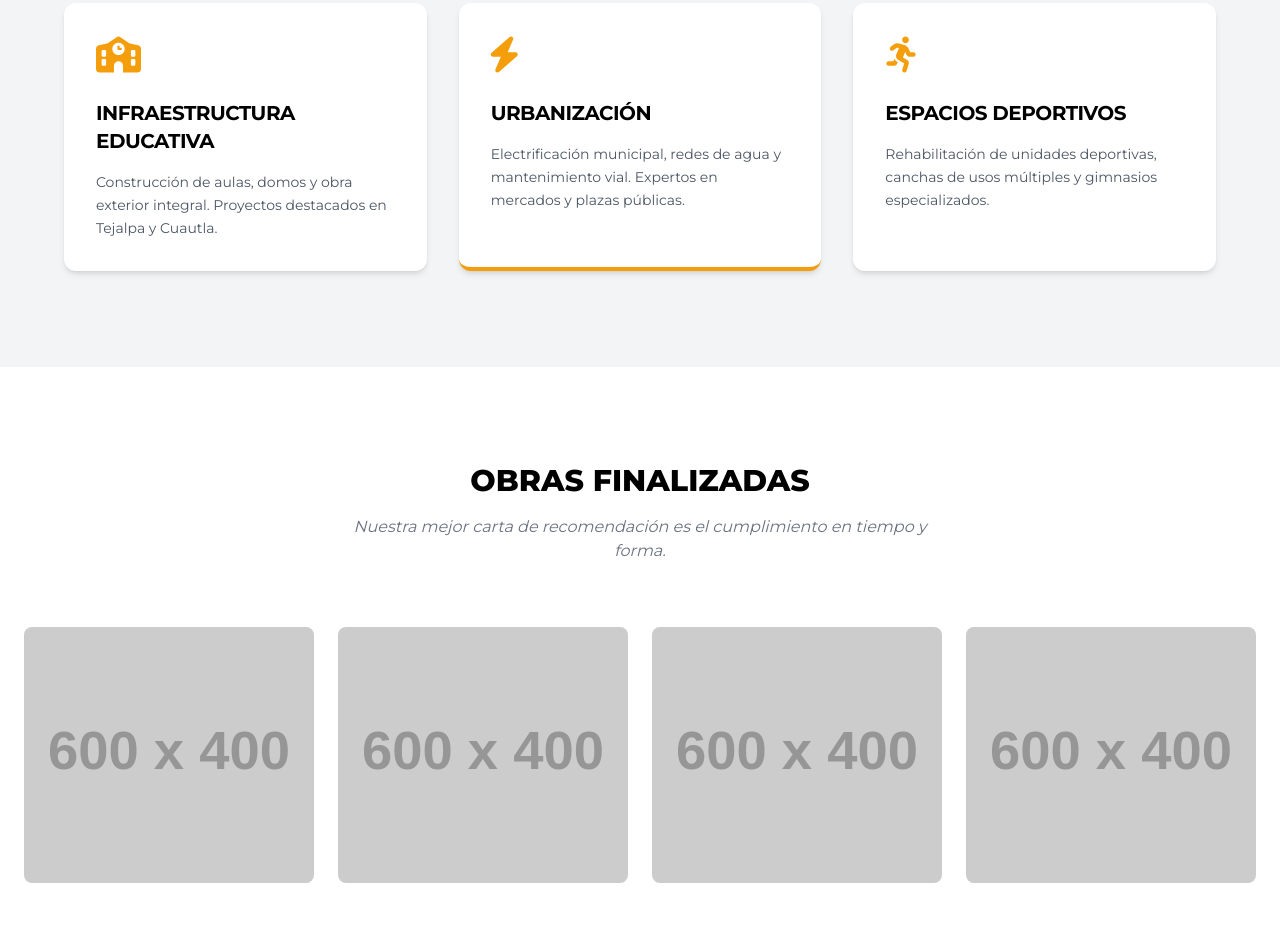
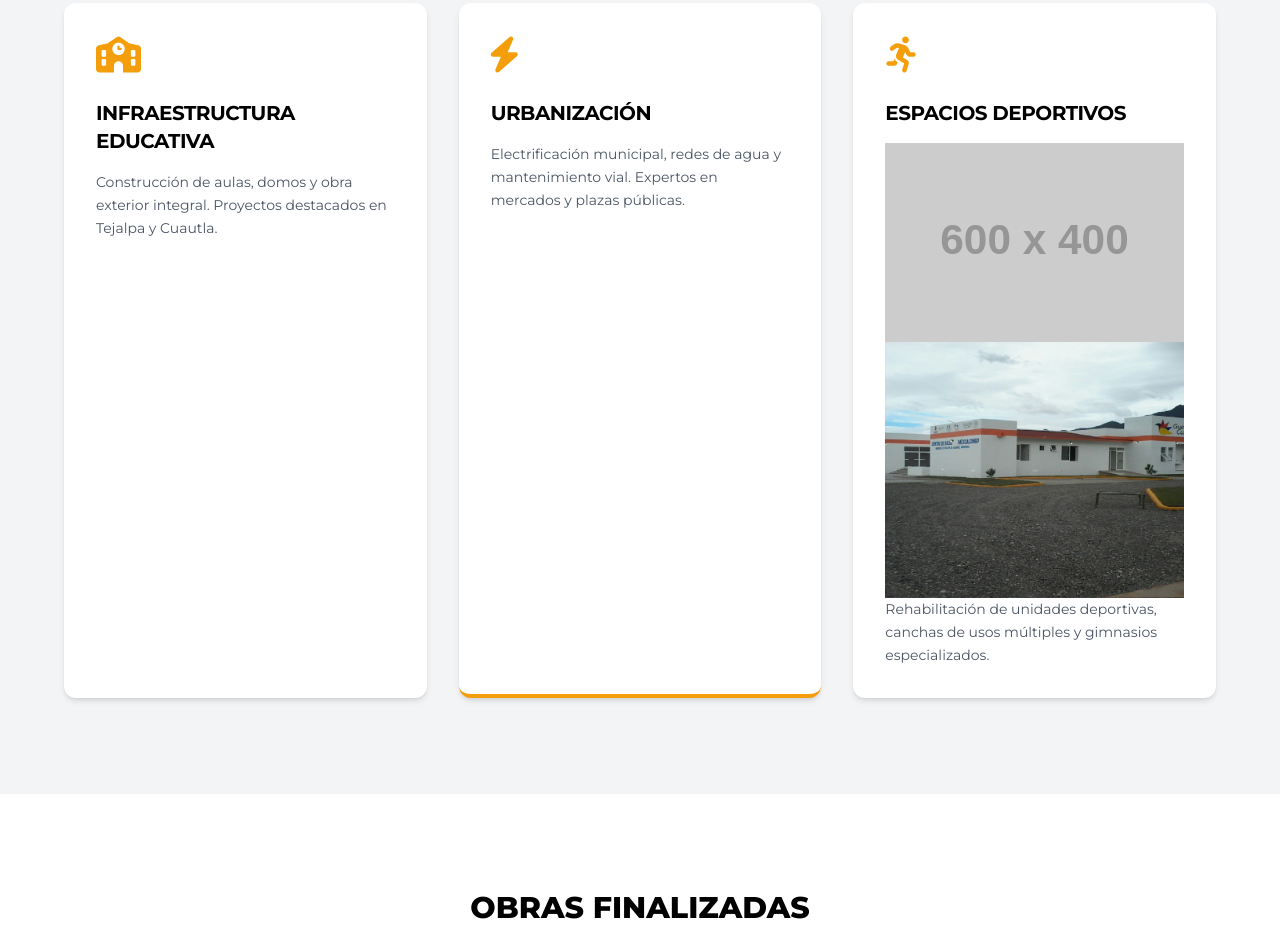
Before and after one commit to nantunezh/Mexgro-web, a plain HTML site: page index.html in a window 1280 px wide. Shown: the part 1727-2666 px from the top of the page. Drawn offline with nearby package versions, Linux system fonts and the light colour scheme; placeholder pictures from the web are drawn by us.

```diff
--- a/index.html
+++ b/index.html
@@ -119,6 +119,8 @@
             <div class="bg-white p-8 rounded-xl shadow-md card-hover">
                 <div class="text-mexgro-gold text-4xl mb-6"><i class="fas fa-running"></i></div>
                 <h3 class="text-xl font-bold mb-4 text-mexgro-blue uppercase tracking-tight">Espacios Deportivos</h3>
+                <img src="https://via.placeholder.com/600x400" alt="Obra">
+                <img src="Centro de Salud.png" alt="Centro de Salud" class="w-full h-64 object-cover">
                 <p class="text-gray-600 text-sm leading-relaxed">Rehabilitación de unidades deportivas, canchas de usos múltiples y gimnasios especializados.</p>
             </div>
         </div>
```
